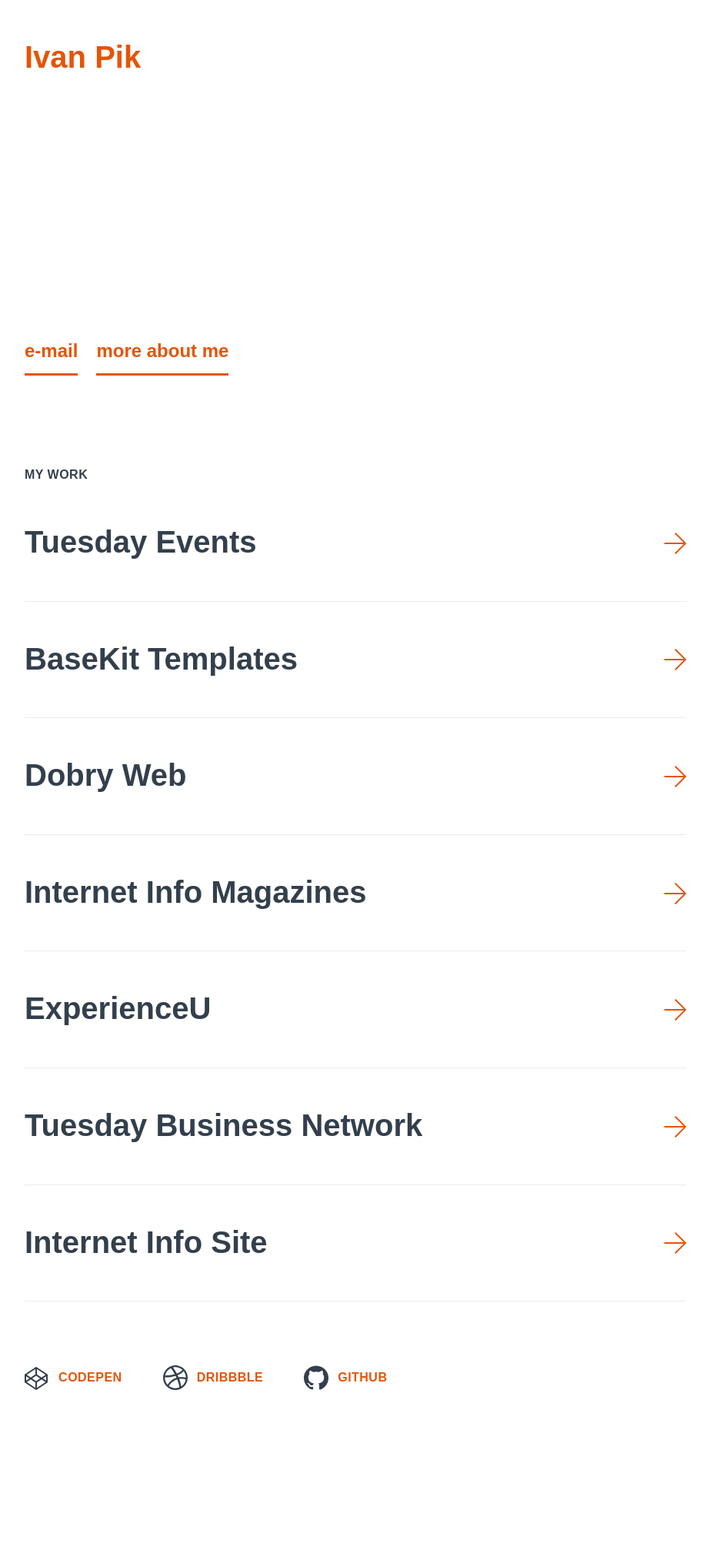
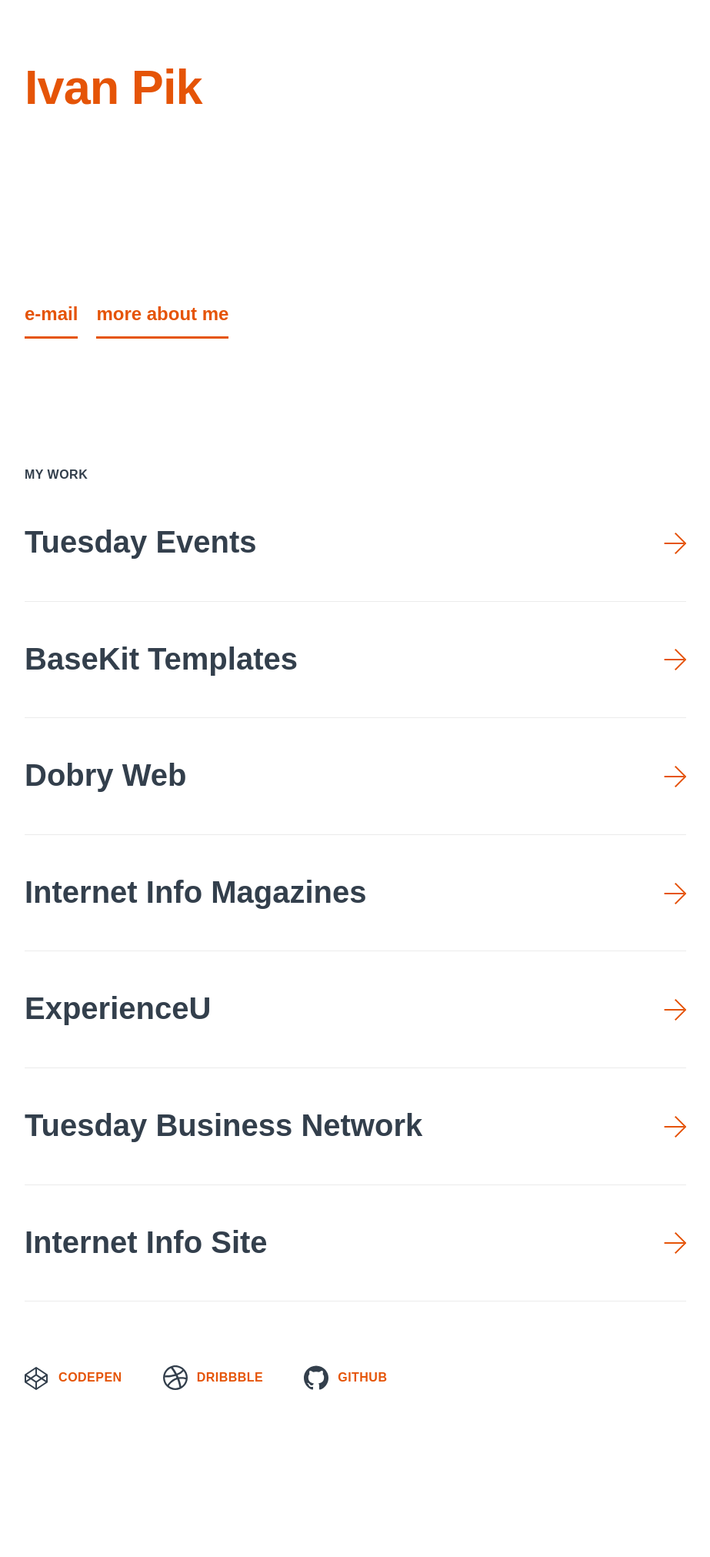
Before and after one commit to ivan-pik/portfolio, a Jekyll site: the page built from index.html, in a window 1280 px wide. Shown: the whole page at 77% size, without its empty margins (178-1101 px from the left). Built offline with Jekyll 4.4.1, drawn with Linux system fonts in a browser that asks for light colours.

Commit message:
Simplify design of the site header

```diff
--- a/_sass/_layout.scss
+++ b/_sass/_layout.scss
@@ -319,18 +319,18 @@
 }
 
 .site-header__name {
-  @extend %font-size--h2;
-  @include flex(1 0 auto);
-  margin: 1.2em 0 0 0;
+  @extend %font-size--h1;
+  margin: 1.2em 0 1em 0;
   @include media-query(max,$bp-small) {
-    margin: 1.5em 0 2em 0;
+    margin: 1.5em 0 1em 0;
+  }
+  a {
+    padding-bottom: .2em;
   }
 }
 
 .site-header__occupation {
-  @include fluidSize(21px,80px);
-  line-height: 1.4;
-  letter-spacing: -0.015em;
+  @extend %font-size--h1;
   margin-bottom: 1rem;
   opacity: 0;
   @include transition(opacity 0.25s 0.2s ease-in-out, transform 0.25s 0.2s ease-in-out);
@@ -342,29 +342,6 @@
   }
 }
 
-.site-header__occupation-amp {
-  color: $color-font--note;
-  display: inline-block;
-  opacity: 0;
-  @include transform(translate(0, -0.4em));
-  @include transition(opacity 0.25s 0.45s ease-in-out, transform 0.25s 0.45s cubic-bezier(0.49, 0.05, 0, 1.34));
-
-  box-shadow: 0px 0px 0 0.8em $color-background--page, 0px 0px 0 0.9em $color--border;
-  width: 1.4em;
-  height: 1.4em;
-  border-radius: 1.4em;
-  text-align: center;
-  margin: 0 0 0 -0.4em;
-  z-index: -3;
-  position: relative;
-  background: $color-background--page;
-
-
-  .wf-active & {
-    opacity: 1;
-     @include transform(translate(0, 0));
-  }
-}
 
 
 // Navigation
```
